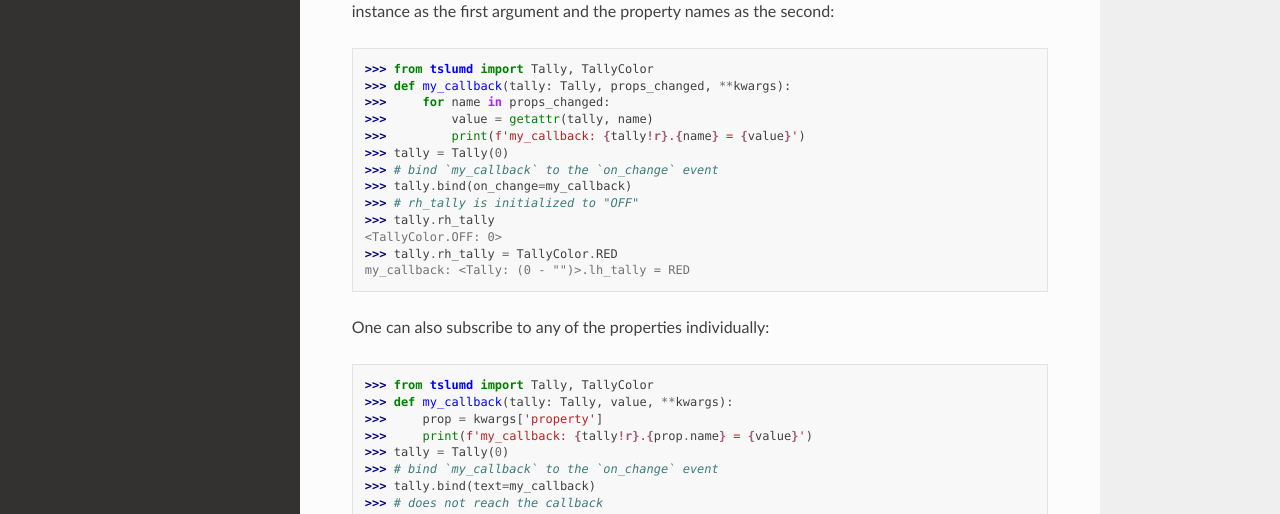
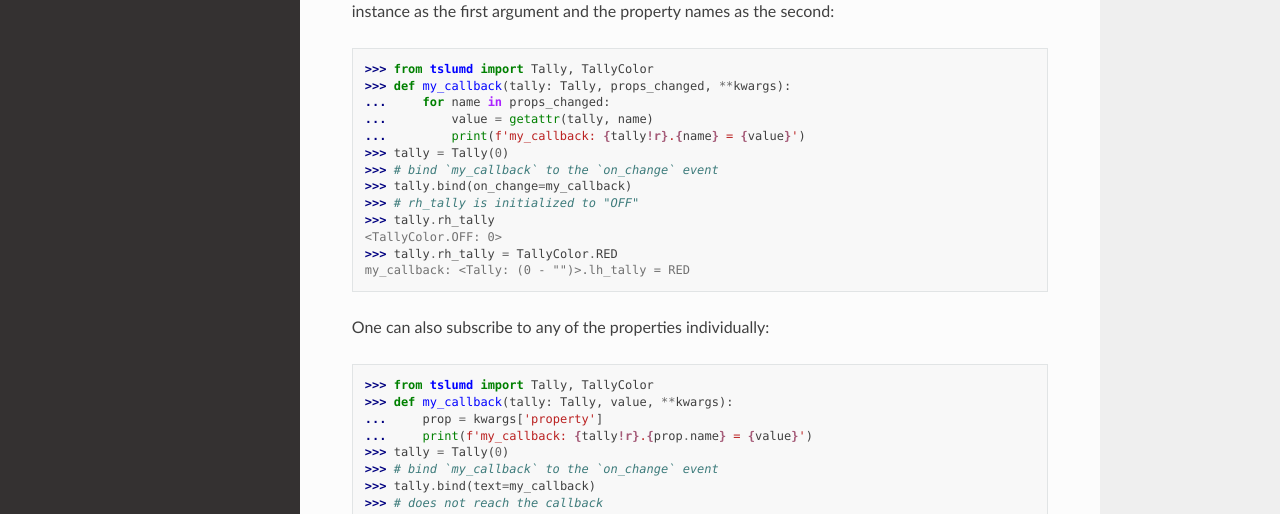
Before and after one commit to nocarryr/tslumd, a Sphinx documentation site: the page built from doc/source/overview.rst, in a window 1280 px wide and 900 px high. Shown: the part 386-900 px from the top of the window. Built offline with Sphinx 7.4.7 and the Read the Docs theme 2.0.0, drawn with Linux system fonts in a browser that asks for light colours.

Commit message:
Use ellipsis for indentation

```diff
--- a/doc/source/overview.rst
+++ b/doc/source/overview.rst
@@ -21,9 +21,9 @@ Tally instance as the first argument and the property names as the second:
 
     >>> from tslumd import Tally, TallyColor
     >>> def my_callback(tally: Tally, props_changed, **kwargs):
-    >>>     for name in props_changed:
-    >>>         value = getattr(tally, name)
-    >>>         print(f'my_callback: {tally!r}.{name} = {value}')
+    ...     for name in props_changed:
+    ...         value = getattr(tally, name)
+    ...         print(f'my_callback: {tally!r}.{name} = {value}')
     >>> tally = Tally(0)
     >>> # bind `my_callback` to the `on_change` event
     >>> tally.bind(on_change=my_callback)
@@ -40,8 +40,8 @@ One can also subscribe to any of the properties individually:
 
     >>> from tslumd import Tally, TallyColor
     >>> def my_callback(tally: Tally, value, **kwargs):
-    >>>     prop = kwargs['property']
-    >>>     print(f'my_callback: {tally!r}.{prop.name} = {value}')
+    ...     prop = kwargs['property']
+    ...     print(f'my_callback: {tally!r}.{prop.name} = {value}')
     >>> tally = Tally(0)
     >>> # bind `my_callback` to the `on_change` event
     >>> tally.bind(text=my_callback)
```
